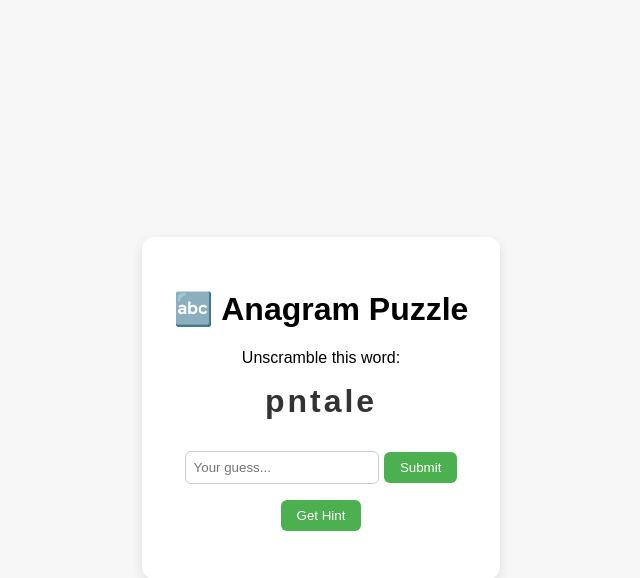
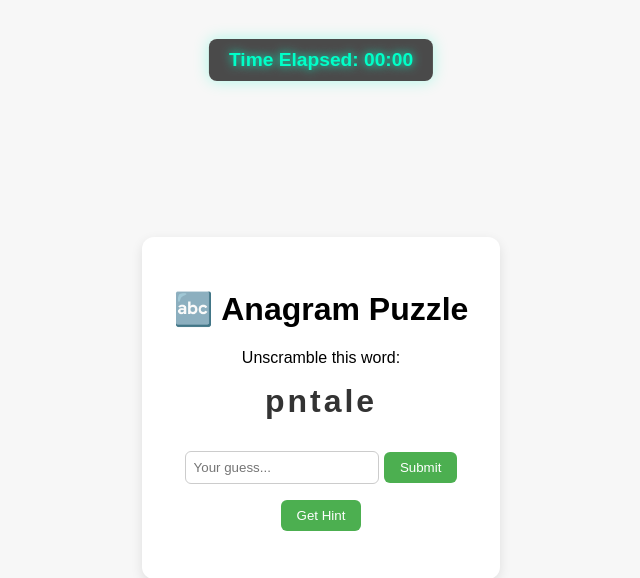
Before and after one commit to NohaylaMessaoudi/PHPVault, a PHP site: page /puzzle2.php in a window 1280 px wide. Shown: the top 578 px of the page, without its empty margins (319-959 px from the left). Run offline with PHP 8.4, Linux system fonts and the light colour scheme.

Commit message:
Add timer to project and linked css files

```diff
--- a/puzzle2.php
+++ b/puzzle2.php
@@ -1,5 +1,15 @@
+
 <?php
 session_start();
+
+if (isset($_SESSION['start_time'])) {
+    $elapsed = time() - $_SESSION['start_time'];
+    $minutes = floor($elapsed / 60);
+    $seconds = $elapsed % 60;
+    $formattedTime = sprintf("%02d:%02d", $minutes, $seconds);
+} else {
+    $formattedTime = "00:00";
+}
 
 $words = ["planet", "castle", "garden", "puzzle", "rocket"];
 $hints = [
@@ -49,9 +59,12 @@ if ($_SERVER["REQUEST_METHOD"] === "POST") {
 <head>
     <meta charset="UTF-8">
     <title>Anagram Puzzle</title>
-    <link rel="stylesheet" href="styles.css">
+    <link rel="stylesheet" href="css/puzzle2.css">
+    <link rel="stylesheet" href="css/timer.css">
 </head>
 <body>
+<p class="timer">Time Elapsed: <?php echo $formattedTime; ?></p>
+
     <div class="game-container">
         <h1>🔤 Anagram Puzzle</h1>
         <p>Unscramble this word:</p>
@@ -79,7 +92,7 @@ if ($_SERVER["REQUEST_METHOD"] === "POST") {
         <!-- Success message and Next Puzzle button -->
         <?php if ($success): ?>
             <div class="success-msg">✅ Correct! Ready for the next puzzle?</div>
-            <form action="Puzzle3.php" method="get">
+            <form action="puzzle3.php" method="get">
                 <button type="submit" class="next-puzzle">Go to Next Puzzle</button>
             </form>
         <?php endif; ?>
```
Also changed, not shown: puzzle1.php (+16 -1 lines).
